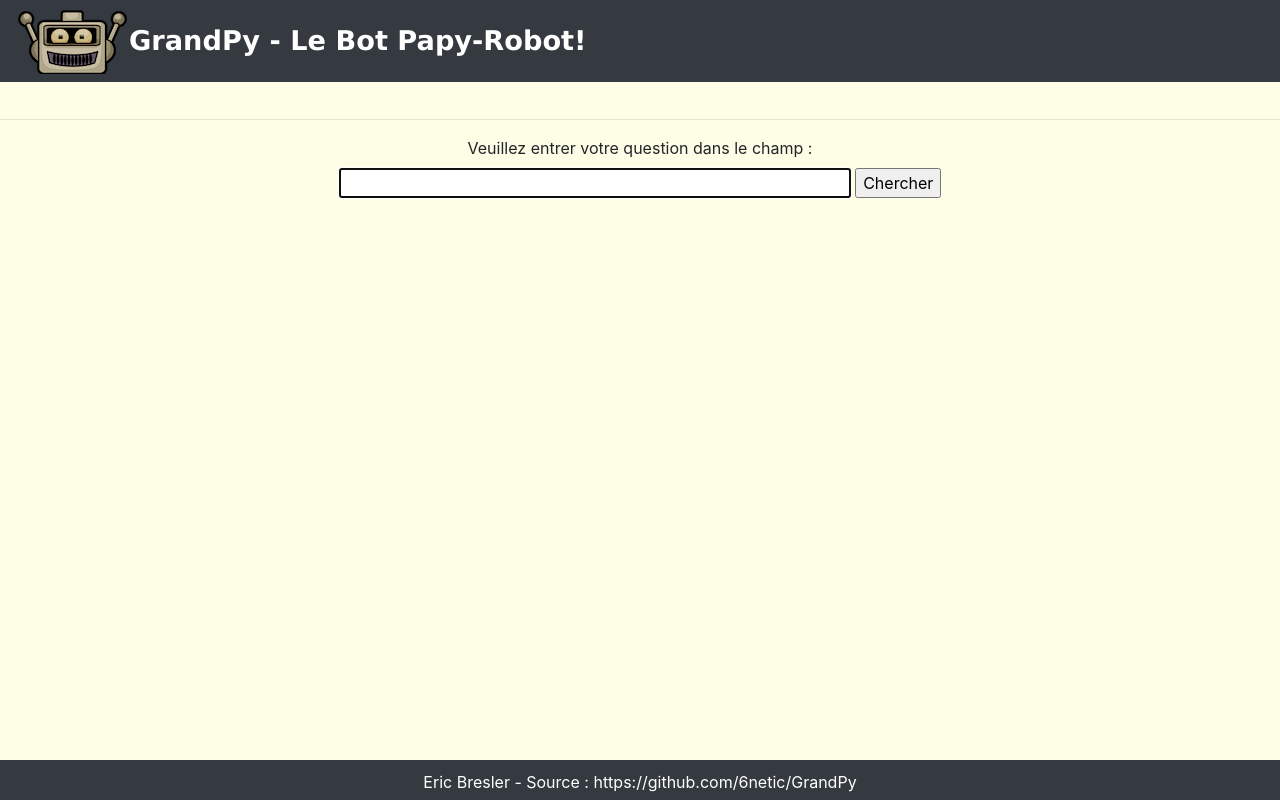
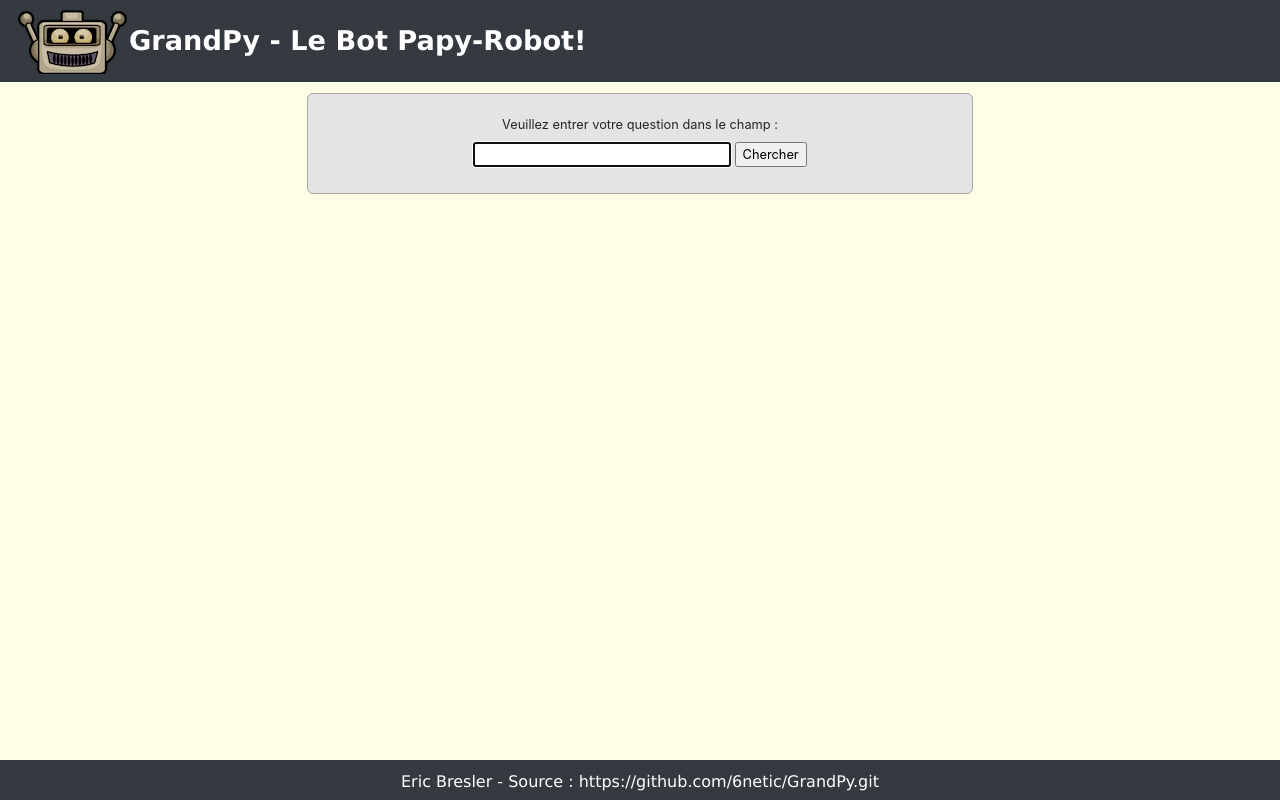
Before and after one commit to 6netic/GrandPy, a Flask app: page / in a window 1280 px wide. Run offline with Flask 2, Linux system fonts and the light colour scheme; some libraries are stand-ins or nearby versions.

Commit message:
slight modifs

```diff
--- a/grandpy/static/css/grandpy.css
+++ b/grandpy/static/css/grandpy.css
@@ -2,12 +2,10 @@
 body {
 	background-color: #fefde6;
 	height: 100%;
-
-
 }
 #title {
 	font-family: Verdana, Helvetica, sans-serif;
-	font-size: 1.7em;
+	font-size: 0.8em;
 	font-weight: bold;
 	color: #ffffff;
 }
@@ -20,9 +18,12 @@
 	padding-top: 10px;
 	padding-bottom: 10px;
 	text-align: center;
+	font-family: Verdana, Helvetica, sans-serif;
+	font-size: 0.7em;
+	color: #ffffff;
 }
 #box0 {
-	margin-top: 15px;
+	margin-top: 45px;
 }
 #box2 {
 	margin-bottom: 60px;
@@ -53,10 +54,39 @@
 }
 .bloc1 {
 	width: 60%;
-	background-color: #ffffff; /*#f8f8f8; #f7f6f1;#efefef;*/
+	background-color: #ffffff;
 	border: 1px solid #a9a9a9;
 	padding-left: 10px;
 	padding-right: 10px;
 	padding-bottom: 10px;
 	padding-top: 10px;
 }
+#myForm {
+	padding-top: 5px;
+	padding-bottom: 10px;
+	padding-left: 10px;
+	padding-right: 10px;
+	background-color: #e4e4e4;
+	border: 1px solid #a9a9a9;
+	border-radius: 6px;
+	width: 60%;
+	font-size: 0.8em;
+}
+
+@media (min-width: 576px) {
+    #title {
+        font-size: 1.4em;
+    }
+    .ending {
+    	font-size: 0.8em;
+    }
+}
+
+@media (min-width: 768px) {
+    #title {
+        font-size: 1.7em;
+    }
+    .ending {
+    	font-size: 1em;
+    }
+}
--- a/grandpy/templates/index.html
+++ b/grandpy/templates/index.html
@@ -21,20 +21,19 @@
 
 <body id="page-top">
 	<header class="navbar navbar-expand-lg navbar-dark bg-dark fixed-top" id="mainNav">
-			<img src="{{ url_for('static', filename='img/robot.png') }}" alt='Grandpy Logo'></a>
+			<img src="{{ url_for('static', filename='img/robot.png') }}" alt='Grandpy Logo'>
 			<span id="title">GrandPy - Le Bot Papy-Robot!</span>
     </header>
     <p><br /></p>
-	<div id="chartContainer" align="center"> />
+	<div class="container" align="center">
 		<div id="box0">
 			<br />
 			<div id="box1"> </div>
 
 			<div id="animation"> </div>
-
-			<hr>
 		</div>
 		<div id="box2">
+
 			<form class="navbar-form" role="search" id="myForm" name="myForm">
 				<p>
 					<div class="form-group">
@@ -48,8 +47,7 @@
 	</div>
 
 	<footer class="ending">
-		<span class="m-0 text-center text-white">Eric Bresler - Source : https://github.com/6netic/GrandPy</span>
-
+		Eric Bresler - Source : https://github.com/6netic/GrandPy.git
 	</footer>
 
 	<script type="text/javascript">var key = '{{ data.google_api_key }}'</script>
```
Also changed, not shown: README.md, 1 other file.
